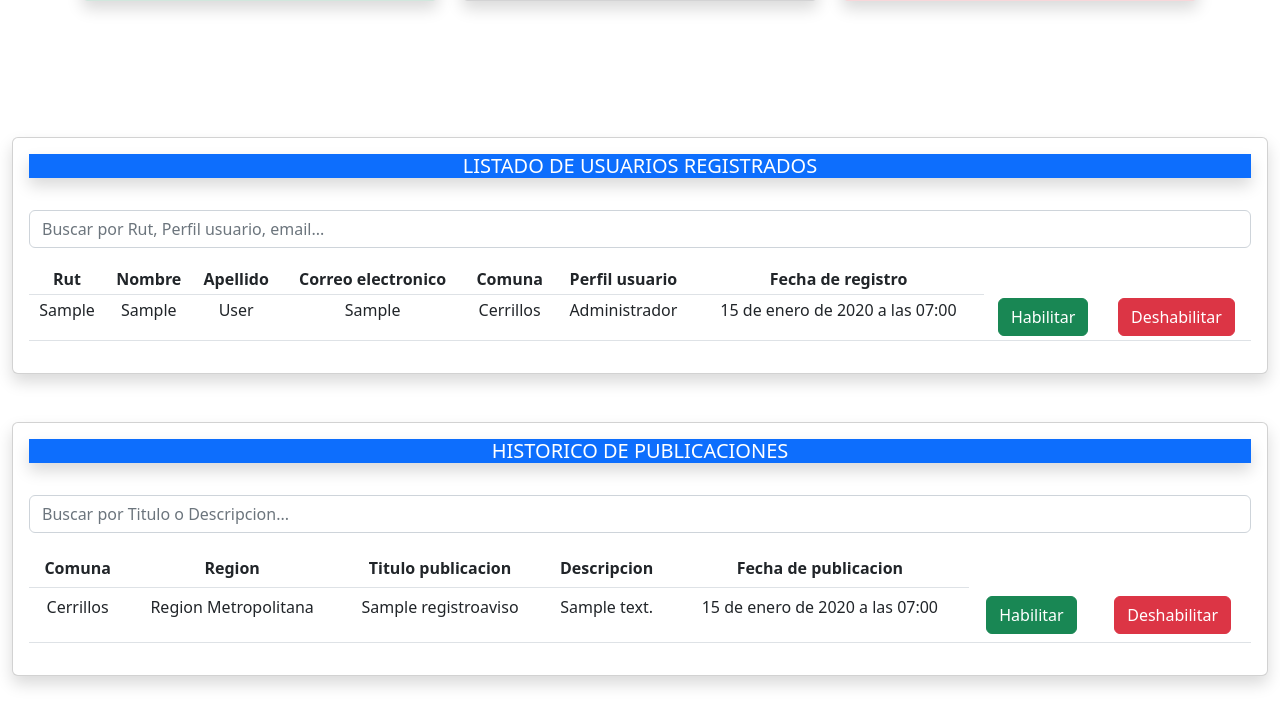
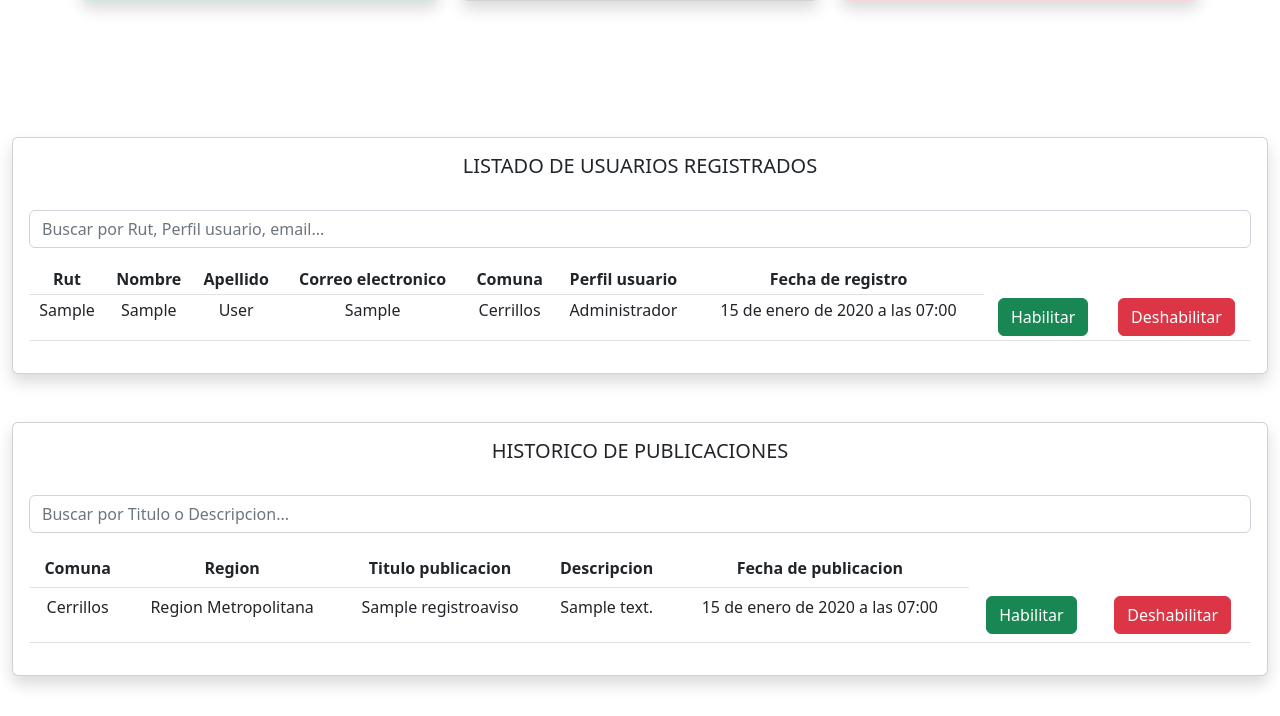
Before and after one commit to julioznava/Proyecto-Recismart, a Django app: page /panel/ in a window 1280 px wide. Shown: the part 338-1054 px from the top of the page. Run offline with Django 4.2, Linux system fonts and the light colour scheme; tables that the repository leaves empty hold one stand-in row (values such as "Sample post"); some libraries are stand-ins or nearby versions.

Commit message:
Despliegue a Railway

```diff
--- a/RecismartAPP/templates/administrador/panel.html
+++ b/RecismartAPP/templates/administrador/panel.html
@@ -81,7 +81,7 @@
         <div class="row text-center">
             <div class="col-12">
                 <div class="card card-body shadow">
-                    <h5 class="shadow" style="background-color: #0D6EFD; color: white">LISTADO DE USUARIOS REGISTRADOS</h5>
+                    <h5 class="text-center">LISTADO DE USUARIOS REGISTRADOS</h5>
                     <br>
                     <div class="row">
                         <div class="col">
@@ -129,7 +129,7 @@
         <div class="row">
             <div class="col-12">
                 <div class="card card-body shadow">
-                    <h5 class="shadow text-center" style="background-color: #0D6EFD; color: white">HISTORICO DE PUBLICACIONES</h5>
+                    <h5 class="text-center">HISTORICO DE PUBLICACIONES</h5>
                     <br>
                     <div class="row text-center">
                         <div class="col">
```
